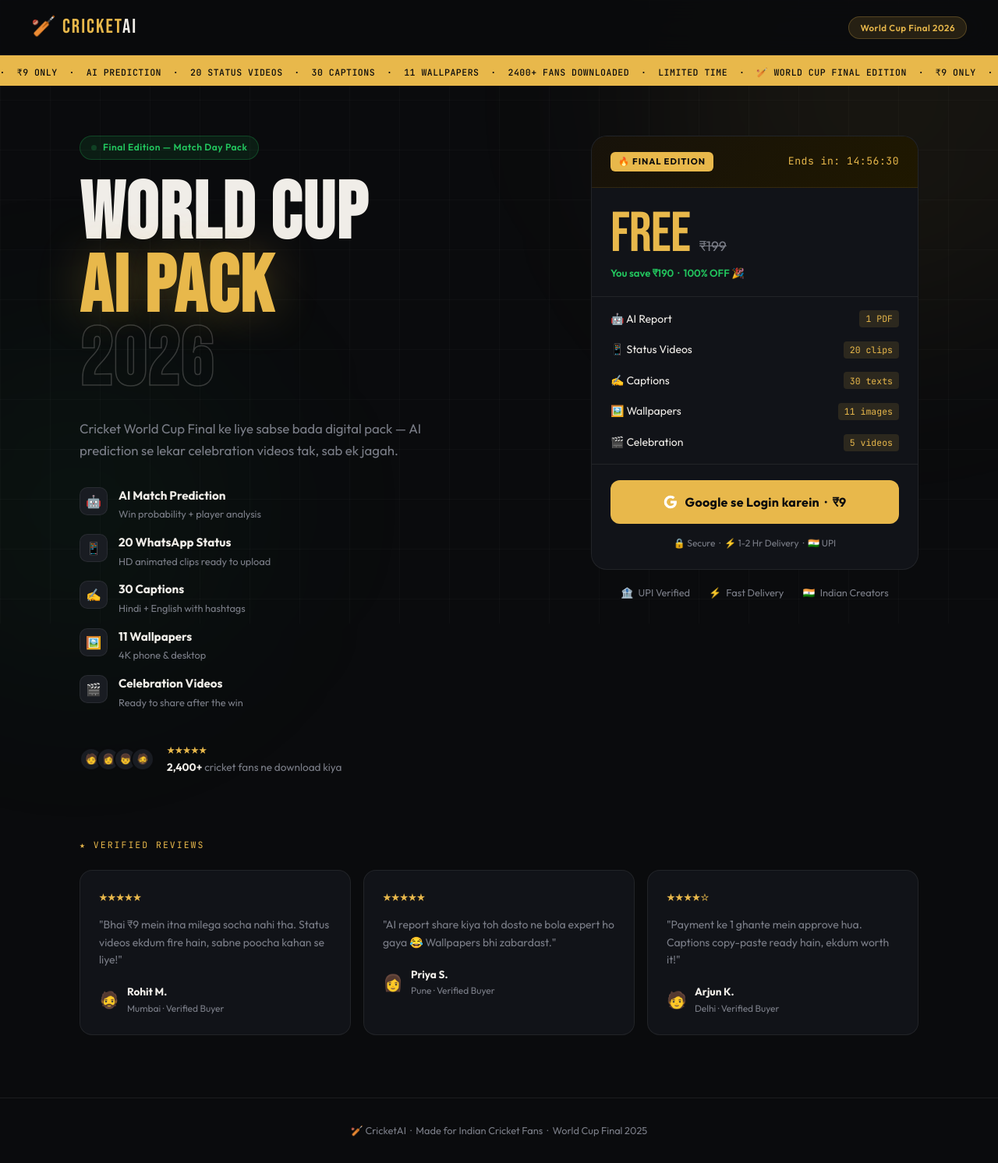
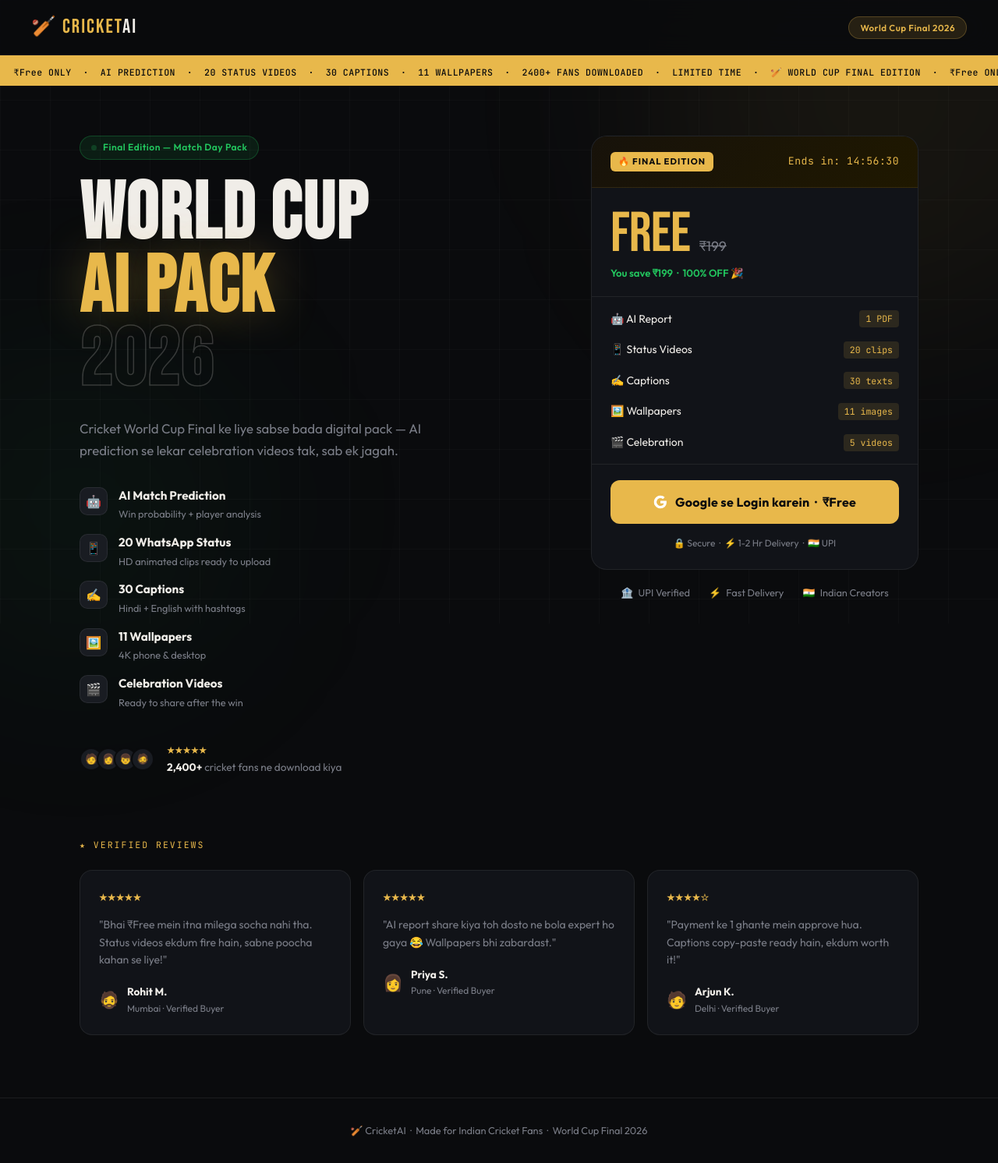
Before and after one commit to prakashbokarvadiya/worldcup-ai-pack, a Flask app: page / in a window 1280 px wide. Shown: the whole page at 78% size. Run offline with Flask 3, Linux system fonts and the light colour scheme; some libraries are stand-ins or nearby versions.

Commit message:
fix merge conflict

```diff
--- a/templates/index.html
+++ b/templates/index.html
@@ -3,7 +3,7 @@
 <head>
   <meta charset="UTF-8">
   <meta name="viewport" content="width=device-width, initial-scale=1.0">
-  <title>World Cup AI Pack – ₹9</title>
+  <title>World Cup AI Pack – ₹Free</title>
   <link rel="preconnect" href="https://fonts.googleapis.com">
   <link href="https://fonts.googleapis.com/css2?family=Bebas+Neue&family=Outfit:wght@300;400;500;600;700&family=JetBrains+Mono:wght@400;500&display=swap" rel="stylesheet">
   <link rel="stylesheet" href="/static/style.css">
@@ -23,8 +23,8 @@
 <!-- TICKER -->
 <div class="ticker-wrap">
   <div class="ticker-inner">
-    &nbsp;&nbsp;🏏 WORLD CUP FINAL EDITION &nbsp;·&nbsp; ₹9 ONLY &nbsp;·&nbsp; AI PREDICTION &nbsp;·&nbsp; 20 STATUS VIDEOS &nbsp;·&nbsp; 30 CAPTIONS &nbsp;·&nbsp; 11 WALLPAPERS &nbsp;·&nbsp; 2400+ FANS DOWNLOADED &nbsp;·&nbsp; LIMITED TIME &nbsp;·&nbsp;
-    🏏 WORLD CUP FINAL EDITION &nbsp;·&nbsp; ₹9 ONLY &nbsp;·&nbsp; AI PREDICTION &nbsp;·&nbsp; 20 STATUS VIDEOS &nbsp;·&nbsp; 30 CAPTIONS &nbsp;·&nbsp; 11 WALLPAPERS &nbsp;·&nbsp; 2400+ FANS DOWNLOADED &nbsp;·&nbsp; LIMITED TIME &nbsp;·&nbsp;
+    &nbsp;&nbsp;🏏 WORLD CUP FINAL EDITION &nbsp;·&nbsp; ₹Free ONLY &nbsp;·&nbsp; AI PREDICTION &nbsp;·&nbsp; 20 STATUS VIDEOS &nbsp;·&nbsp; 30 CAPTIONS &nbsp;·&nbsp; 11 WALLPAPERS &nbsp;·&nbsp; 2400+ FANS DOWNLOADED &nbsp;·&nbsp; LIMITED TIME &nbsp;·&nbsp;
+    🏏 WORLD CUP FINAL EDITION &nbsp;·&nbsp; ₹Free ONLY &nbsp;·&nbsp; AI PREDICTION &nbsp;·&nbsp; 20 STATUS VIDEOS &nbsp;·&nbsp; 30 CAPTIONS &nbsp;·&nbsp; 11 WALLPAPERS &nbsp;·&nbsp; 2400+ FANS DOWNLOADED &nbsp;·&nbsp; LIMITED TIME &nbsp;·&nbsp;
   </div>
 </div>
 
@@ -73,7 +73,7 @@
         <div class="price-main">Free</div>
         <div class="price-old">₹199</div>
       </div>
-      <div class="price-save">You save ₹190 &nbsp;·&nbsp; 100% OFF 🎉</div>
+      <div class="price-save">You save ₹199 &nbsp;·&nbsp; 100% OFF 🎉</div>
 
       <div class="pack-rows">
         <div class="pack-row"><span>🤖 AI Report</span><span class="pr-count">1 PDF</span></div>
@@ -90,7 +90,7 @@
           <path d="M5.84 14.09c-.22-.66-.35-1.36-.35-2.09s.13-1.43.35-2.09V7.07H2.18C1.43 8.55 1 10.22 1 12s.43 3.45 1.18 4.93l2.85-2.22.81-.62z" fill="#fff"/>
           <path d="M12 5.38c1.62 0 3.06.56 4.21 1.64l3.15-3.15C17.45 2.09 14.97 1 12 1 7.7 1 3.99 3.47 2.18 7.07l3.66 2.84c.87-2.6 3.3-4.53 6.16-4.53z" fill="#fff"/>
         </svg>
-        Google se Login karein &nbsp;·&nbsp; ₹9
+        Google se Login karein &nbsp;·&nbsp; ₹Free
       </a>
 
       <div class="card-footer-note">🔒 Secure &nbsp;·&nbsp; ⚡ 1-2 Hr Delivery &nbsp;·&nbsp; 🇮🇳 UPI</div>
@@ -111,7 +111,7 @@
   <div class="testi-grid">
     <div class="testi-card">
       <div class="testi-stars">★★★★★</div>
-      <p>"Bhai ₹9 mein itna milega socha nahi tha. Status videos ekdum fire hain, sabne poocha kahan se liye!"</p>
+      <p>"Bhai ₹Free mein itna milega socha nahi tha. Status videos ekdum fire hain, sabne poocha kahan se liye!"</p>
       <div class="testi-author"><span>🧔</span><div><strong>Rohit M.</strong><small>Mumbai · Verified Buyer</small></div></div>
     </div>
     <div class="testi-card">
@@ -128,7 +128,7 @@
 </section>
 
 <footer class="footer">
-  🏏 CricketAI &nbsp;·&nbsp; Made for Indian Cricket Fans &nbsp;·&nbsp; World Cup Final 2025
+  🏏 CricketAI &nbsp;·&nbsp; Made for Indian Cricket Fans &nbsp;·&nbsp; World Cup Final 2026
 </footer>
 
 <script>
```
